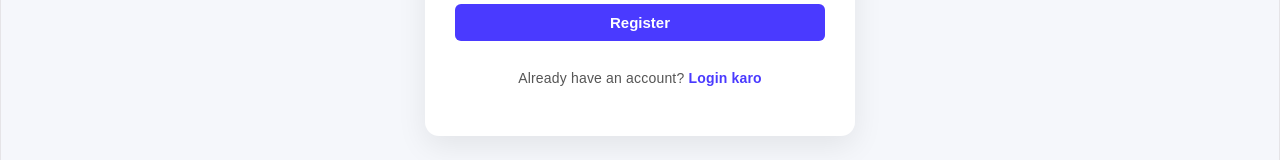
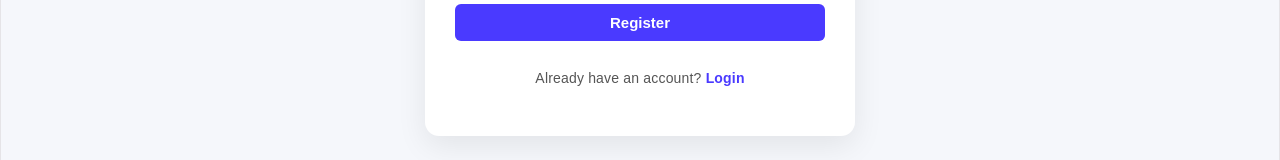
Before and after one commit to surendrakumar498/expenses_frontend, a React (Vite) app: page / in a window 1280 px wide. Both pictures are taken after a click on the element "Register Here". Shown: the part 472-632 px from the top of the page. Built offline with nearby package versions, Linux system fonts and the light colour scheme; no server answers.

Commit message:
fix bug register page

```diff
--- a/src/components/Register.jsx
+++ b/src/components/Register.jsx
@@ -61,7 +61,7 @@ const Register = ({ onRegisterSuccess, switchToLogin }) => {
         confirmButtonColor: "#4a3aff",
       });
 
-      onRegisterSuccess(data.token, data.user);
+     switchToLogin();
     } catch (err) {
       console.log(err);
       setError("Something went wrong. Try again.");
@@ -122,7 +122,7 @@ const Register = ({ onRegisterSuccess, switchToLogin }) => {
         </button>
 
         <p className="auth-switch">
-       Already have an account? <span onClick={switchToLogin}>Login karo</span>
+       Already have an account? <span onClick={switchToLogin}>Login</span>
         </p>
       </form>
     </div>
```
